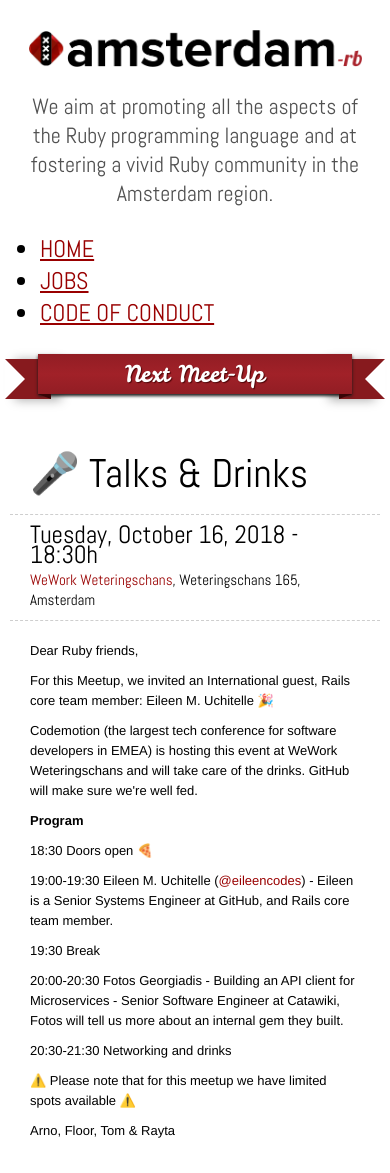
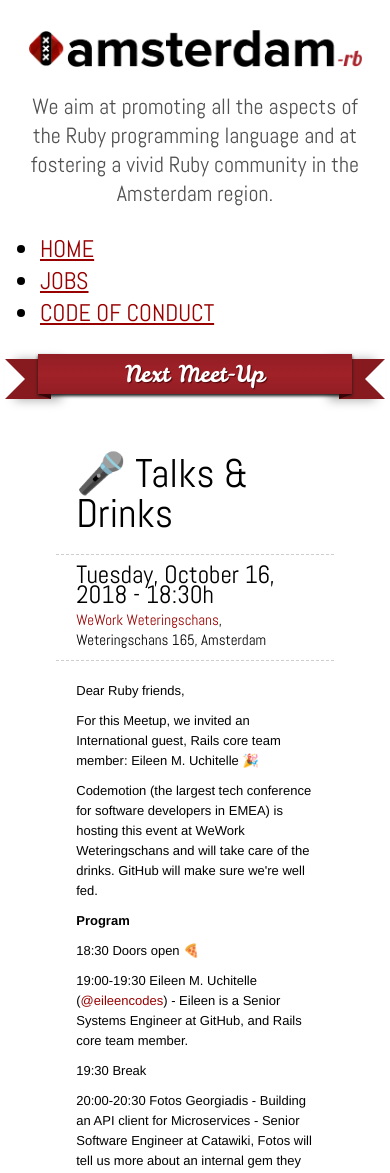
Before and after one commit to amsrb/amsrb.github.com, a Jekyll site: the page built from index.html, in a window 390 px wide. Shown: the top 1173 px of the page. Built offline with Jekyll 4.4.1, drawn with Linux system fonts in a browser that asks for light colours; comment, search, counter and statistics services are not loaded.

Commit message:
Remove map box until we look at the new Google API

```diff
--- a/_sass/modules/_meetup.sass
+++ b/_sass/modules/_meetup.sass
@@ -1,28 +1,11 @@
 .meetup
   .meetup-box
     position: relative
-    display: flex
-    flex: 1
-    border: solid 1px $border-color
-    border-radius: 20px
-
-  .map
-    flex-basis: 45%
-    order: 1
-    width: 100%
-    overflow: hidden
-    border-radius: 20px
-
-    a,
-    img
-      display: block
 
   .details
-    order: 2
-    flex-basis: 55%
+    margin: 0 auto
+    width: 75%
     background: #fff
-    border-radius: 0 20px 20px 0
-    border-left: solid 1px $border-color
 
     h2
       font-family: $abel
@@ -68,25 +51,7 @@
   .button
     position: absolute
     right: 20px
-    bottom: 20px
-
-  @media (max-width: 750px)
-    .meetup-box
-      flex-direction: column
-      border: 0
-
-    .details
-      order: 1
-
-    .map
-      order: 2
-      img
-        margin: 0
-        max-width: 100%
-
-    .details
-      border: 0
-      border-radius: 0
+    bottom: 0
 
   @media (max-width: 500px)
     .button-wrapper
--- a/index.html
+++ b/index.html
@@ -44,11 +44,5 @@
         <a class="button" href="https://www.meetup.com/Amsterdam-rb/">Sign up on Meetup</a>
       </div>
     </div>
-
-    <div class="map">
-      <a href="https://goo.gl/maps/f6y5S4m8qtT2">
-        <img src="https://www.google.com/maps/search/?api=1&query=Weteringschans+165%2C+Amsterdam%2C+nl" alt="map" />
-      </a>
-    </div>
   </div>
 </section>
```
